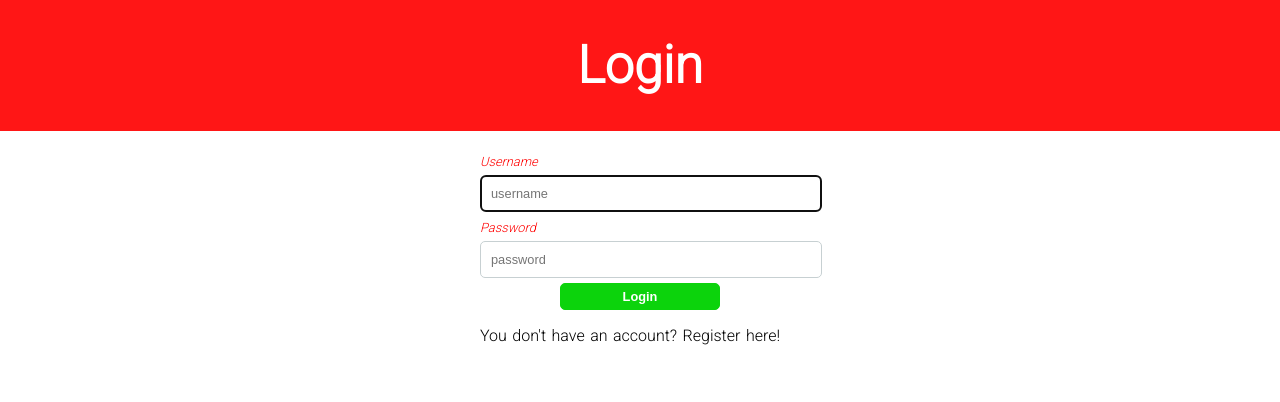
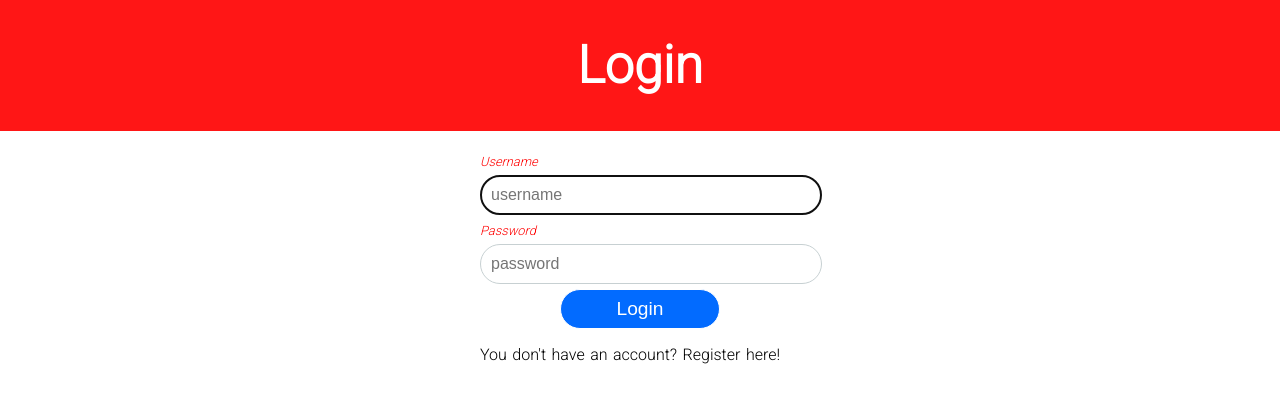
Before and after one commit to manuel12/motivation-vault, a React (Create React App) app in the folder front-end/: page / in a window 1280 px wide. Shown: the top 402 px of the page. Built offline with nearby package versions, Linux system fonts and the light colour scheme.

Commit message:
Removed stylings, they are now in public/index.css

```diff
--- a/front-end/src/css/Auth.css
+++ b/front-end/src/css/Auth.css
@@ -1,24 +1,4 @@
 .login-container {
   width: 50%;
   margin: 20px 25%;
-
 }
-
-input, textarea {
-  width: 100%;
-  padding: 10px;
-  margin: 8px 0;
-  border-radius: 5px;
-  font-size: 0.8rem;
-}
-
-button {
-  color: white;
-  background-color: rgb(12, 211, 12);
-  padding: 5px 10px;
-  border-radius: 5px;
-  border-color: rgb(12, 211, 12);
-  font-weight: bold;
-  font-size: 0.8rem;
-  outline: none;
-}
```
